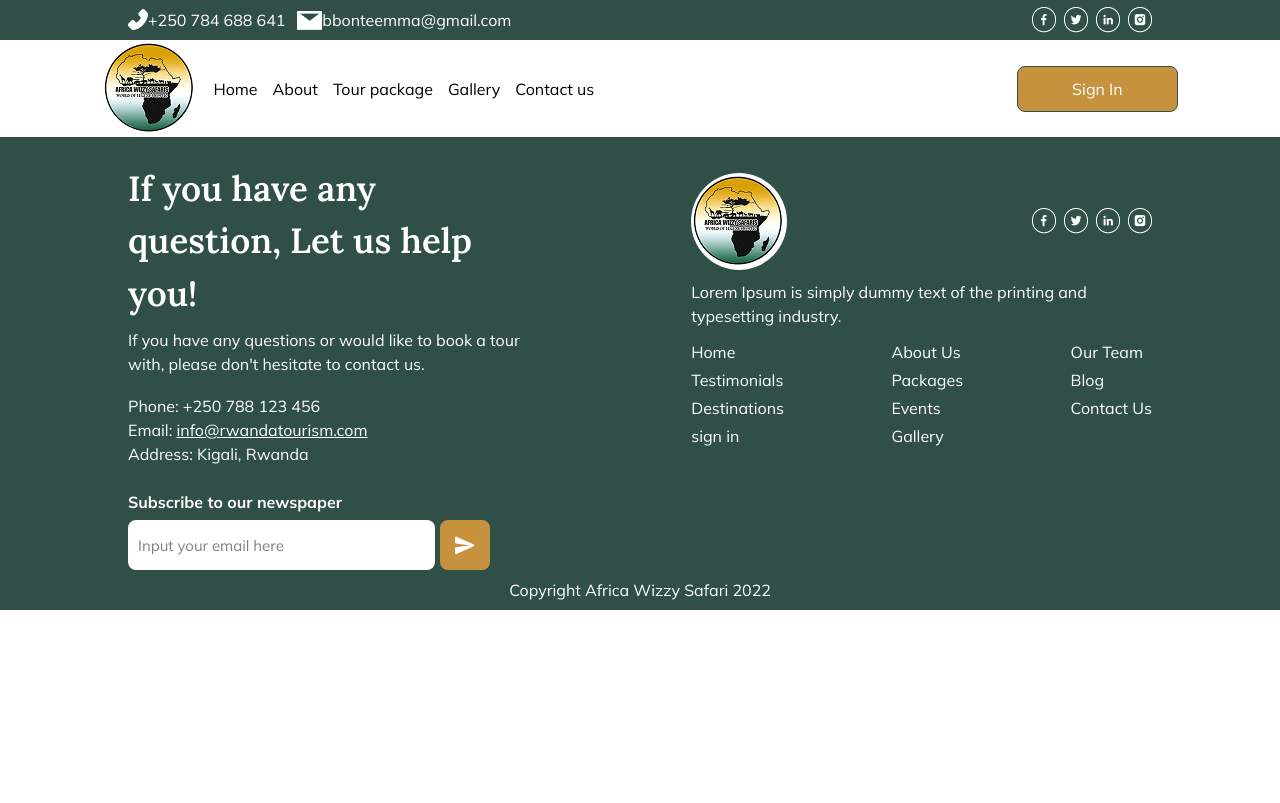
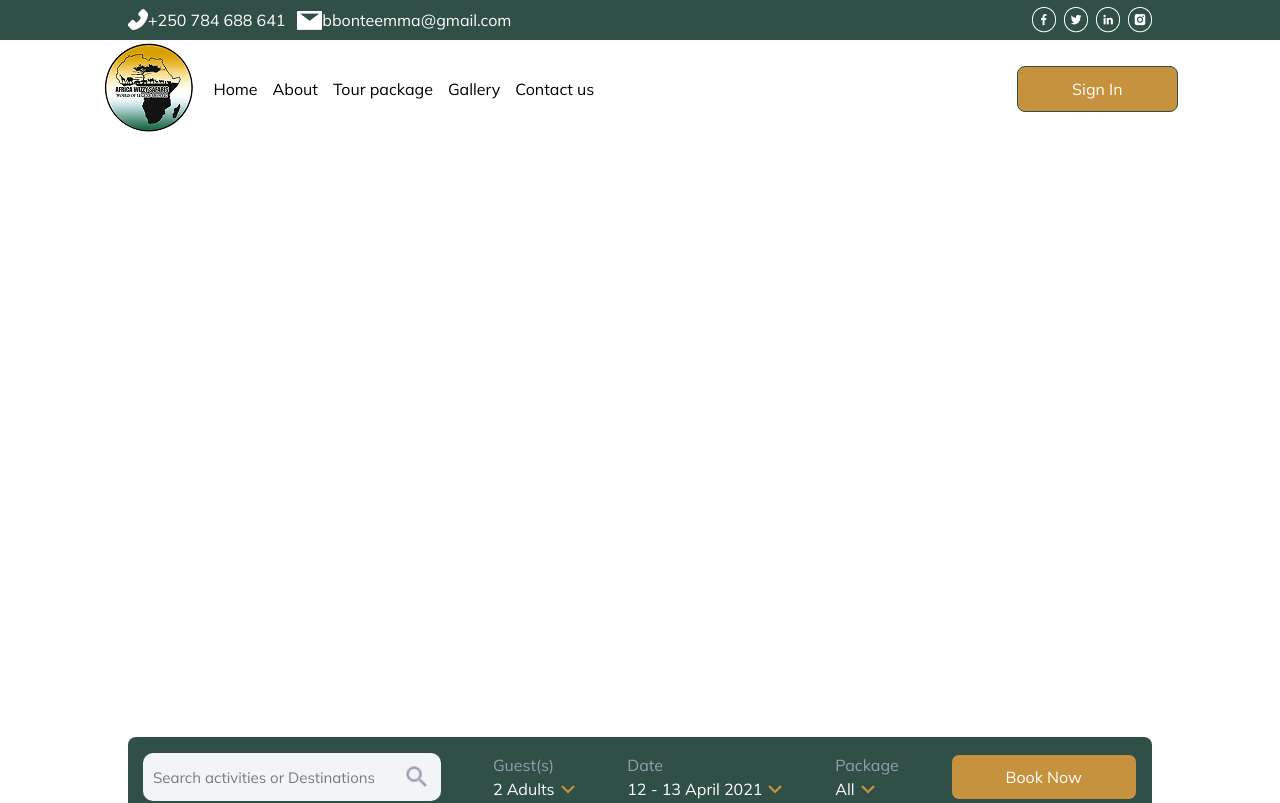
Before and after one commit to SalahVincent/Tourist-Site-Template, a React (Vite) app in the folder tourist_site_template/: page / in a window 1280 px wide. Shown: the top 803 px of the page. Built offline with nearby package versions, Linux system fonts and the light colour scheme; a web font is replaced by a local one.

Commit message:
adjust default route to home page

```diff
--- a/tourist_site_template/src/App.jsx
+++ b/tourist_site_template/src/App.jsx
@@ -16,7 +16,7 @@ const HomePage = () => {
     <BrowserRouter>
     <Navbar />
       <Routes>
-        <Route path='/home' element={<Home/>}/>
+        <Route path='/' element={<Home/>}/>
         <Route path='/about' element={<About/>}/>
         <Route path='/package' element={<Package/>}/>
         <Route path='/gallery' element={<Gallery/>}/>
--- a/tourist_site_template/src/components/parts/Navbar.jsx
+++ b/tourist_site_template/src/components/parts/Navbar.jsx
@@ -29,7 +29,7 @@ const Navbar = () => {
         <ul className='navtext'>
         <div><img className='rounded-[50%]'src="./Rectangle 1.png" alt="" /></div>
         <li
-        onClick={() => navigate('/home')}>Home</li>
+        onClick={() => navigate('/')}>Home</li>
         <li
         onClick={() => navigate('/about')}>About</li>
         <li
```
